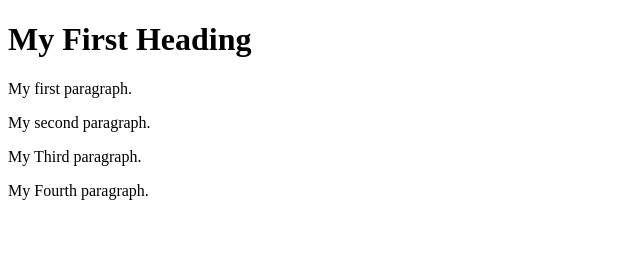
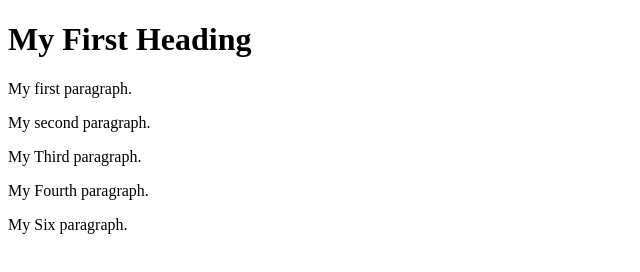
Before and after one commit to nexus-shailesh/Learning, a plain HTML site: page index.html in a window 1280 px wide. Shown: the whole page, without its empty margins (0-640 px from the left). Drawn offline with Linux system fonts and the light colour scheme.

Commit message:
commit into newbranch-2

```diff
--- a/index.html
+++ b/index.html
@@ -7,5 +7,6 @@
 <p>My second paragraph.</p>
 <p>My Third paragraph.</p>
 <p>My Fourth paragraph.</p>
+<p>My Six paragraph.</p>
 </body>
 </html>
```
